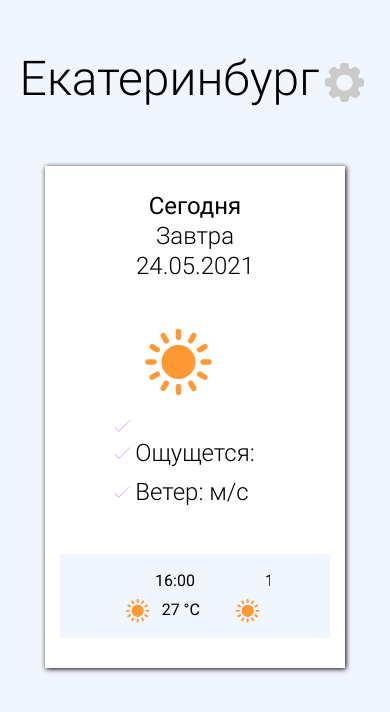
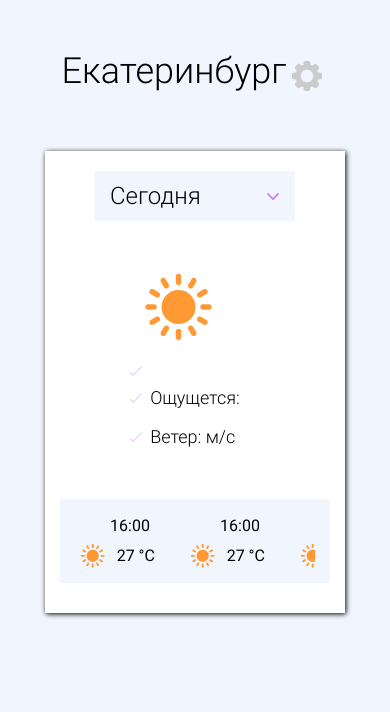
Before and after one commit to BercAlexei/weatherApp, a website: page src/index.html in a window 390 px wide. Drawn offline with nearby package versions, Linux system fonts and the light colour scheme; files that its build step writes are made by us from their sources.

Commit message:
add select date

```diff
--- a/src/index.html
+++ b/src/index.html
@@ -43,10 +43,15 @@
 
 
         <div class="weather">
+
+
+
             <nav class="nav">
-                <a href="" class="nav__link active">Сегодня</a>
-                <a href="" class="nav__link">Завтра</a>
-                <a href="" class="nav__link">24.05.2021</a>
+                <select class="nav__list" name="date">
+                    <option class="nav__list-li">Сегодня</option>
+                    <option class="nav__list-li">Завтра</option>
+                    <option class="nav__list-li">24.05.2021</option>
+                </select>
             </nav>
 
             <div class="weather__wrapper">
--- a/src/js/_script.js
+++ b/src/js/_script.js
@@ -124,18 +124,18 @@ document.addEventListener('DOMContentLoaded', () => {
 
     let slider = tns({
         container: '.slider__wrapper',
-        // items: 6,
         slideBy: 3,
         autoplay: false,
         slideBy: 1,
         nav: false,
         fixedWidth: 110,
         loop: false,
-
+        prevButton: '.btn_prev',
+        nextButton: '.btn_next',
         responsive: {
             768: {
-                prevButton: '.btn_prev',
-                nextButton: '.btn_next',
+                controls: true,
+
             },
             320: {
                 controls: false
--- a/src/scss/blocks/_form.scss
+++ b/src/scss/blocks/_form.scss
@@ -1,7 +1,7 @@
 .form {
     margin-top: 30px;
-    display: grid;
-    grid-template-columns: 1fr;
+    display: flex;
+    flex-direction: column;
     &__citys {
         font-weight: 200;
         font-size: 18px;
@@ -11,7 +11,24 @@
             font-weight: 200;
             font-size: 18px;
             color: var(--text-color-input);
-            width: 200px;
+            width: 350px;
+            border: 1px solid black;
+            border-radius: 0;
+            outline: none;
+            caret-color: var(--main-color);
+        }
+    }
+    &__date {
+        margin-top: 15px;
+        font-weight: 200;
+        font-size: 18px;
+        color: var(--text-color);
+        input {
+            padding: 2px 10px 2px;
+            font-weight: 200;
+            font-size: 18px;
+            color: var(--text-color-input);
+            width: 350px;
             border: 1px solid black;
             border-radius: 0;
             outline: none;
--- a/src/scss/blocks/_media.scss
+++ b/src/scss/blocks/_media.scss
@@ -6,46 +6,86 @@
     .main {
         padding: 50px 0;
     }
+
     .weather {
         width: 550px;
+
         &__now {
             &-icon {
                 width: 100px;
             }
+
             flex-direction: column;
+
             &-descr {
                 margin-top: 30px;
             }
         }
-        &__hourly {
-            grid-template-columns: repeat(4, 95px);
+    }
+
+    .btn {
+
+        &_prev,
+        &_next {
+            display: none;
         }
     }
-    .btn {
-        &_prev, &_next {
-            display: none;
-        }
+
+    .slider {
+        padding: 15px;
     }
 }
 
 @media (max-width: 576px) {
+
+    .title {
+        font-size: 36px;
+    }
+
+    .btn {
+        &_setting {
+            svg {
+                width: 30px;
+                height: 30px;
+            }
+        }
+    }
+
     .nav {
         flex-direction: column;
+
         &__link {
             margin: 0;
             margin-top: 10px;
         }
     }
+
     .weather {
-        &__now-icon {
-            width: 70px;
+        width: 300px;
+        &__now{
+            &-icon {
+                width: 70px;
+            }
+            &-item {
+                justify-content: center;
+                align-items: center;
+            }
+            &-descr {
+
+                font-size: 18px;
+                .li {
+                    &:before {
+                        width: 12px;
+                        height: 12px;
+                    }
+                }
+            }
         }
-        width: 300px;
-        &__hourly {
-            grid-template-columns: repeat(2, 95px);
-        }
+
+
     }
-    .modal{
+
+    .modal {
         &__window {
             width: 300px;
             padding: 25px;
@@ -59,4 +99,5 @@
             }
         }
     }
+
 }
--- a/src/scss/blocks/_nav.scss
+++ b/src/scss/blocks/_nav.scss
@@ -1,40 +1,37 @@
 .nav{
-    display: flex;
-    justify-content: center;
-    align-items: center;
-
-    &__link {
+    margin: 0 auto;
+    width: 200px;
+    position: relative;
+    &:after {
+        pointer-events: none;
+        position: absolute;
+        right: 15px;
+        top: 50%;
+        transform: translateY(-50%);
+        content: '';
+        width: 15px;
+        height: 15px;
+        background: url('../icons/arrow_down.svg') center center no-repeat;
+        display: block;
+        z-index: 100;
+    }
+    &__list{
+        padding: 0 15px;
         position: relative;
-        text-decoration: none;
-        margin-right: 35px;
+        width: 100%;
+        height: 50px;
+        font-size: 24px;
+        line-height: 24px;
         font-weight: 200;
-        font-size: 24px;
-        line-height: 20px;
+        outline: none;
+        cursor: pointer;
+        background-color: var(--bg-color);
         color: var(--text-color);
-        &:after {
-            content: '';
-            position: absolute;
-            display: block;
-            margin-top: 5px;
-            height: 1px;
-            width: 0;
-            left:50%;
-            transform: translateX(-50%);
-            background-color: var(--main-color);
-            transition: all .3s;
-        }
-        &:last-child {
-            margin-right: 0;
-        }
-        &:hover {
-            color: var(--text-color);
-            &:after {
-                width: 90%;
-            }
+        appearance: none;
+        border: none;
+        &-li {
+            font-size: 16px;
         }
     }
 
-    .active {
-        font-weight: normal;
-    }
 }
```
Also changed, not shown: dist/css/style.min.css, dist/icons/arrow_down.svg (added), dist/index.html, dist/js/script.min.js, src/icons/arrow_down.svg (added).
